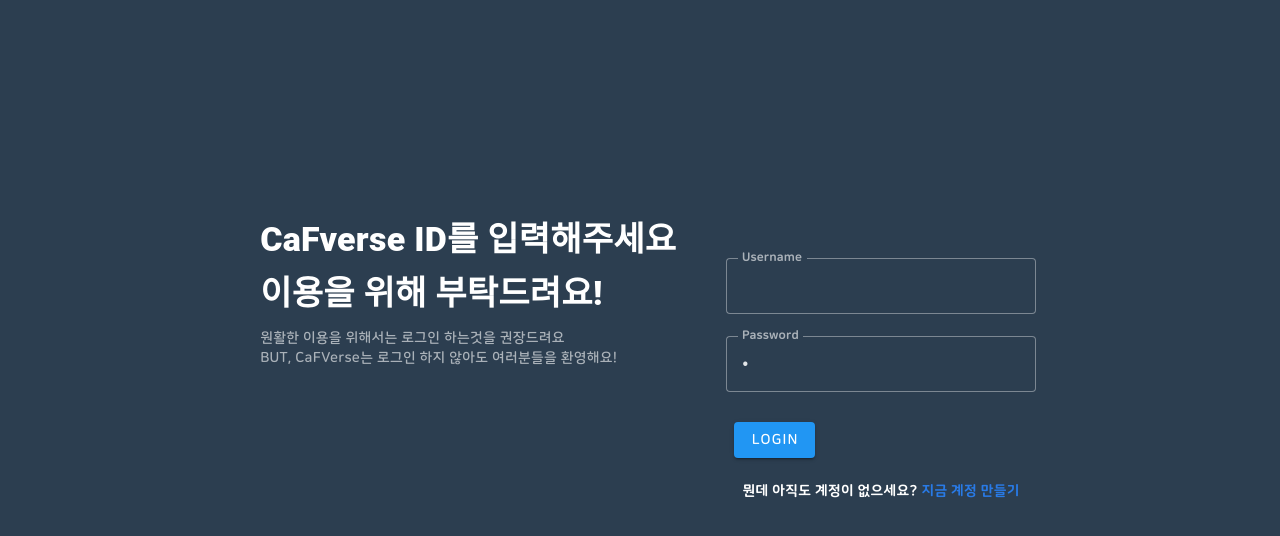
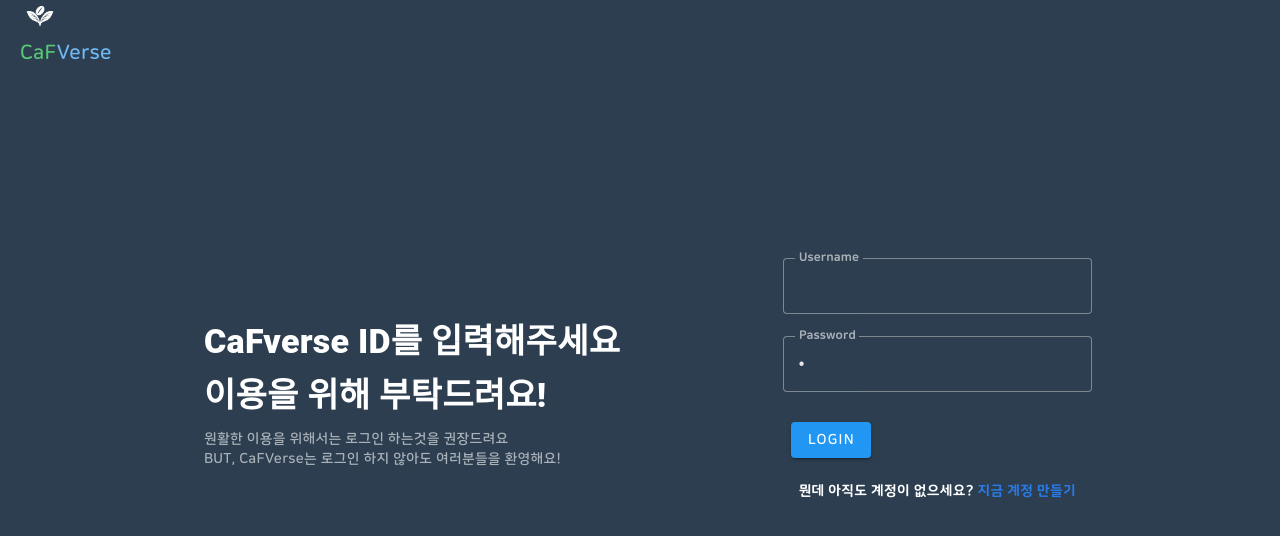
Before and after one commit to Andaemin/daeminVue, a Vue app in the folder client/: page /login in a window 1280 px wide. Shown: the top 536 px of the page. Built offline with nearby package versions, Linux system fonts and the light colour scheme; a web font is replaced by a local one.

Commit message:
로고 추가, feature : Create Header

```diff
--- a/client/src/components/layouts/HeaderNav.vue
+++ b/client/src/components/layouts/HeaderNav.vue
@@ -1,4 +1,24 @@
-<script setup></script>
+<script setup>
+import cafverseLogo from '../../assets/cafverse_logo_white.png'
+// import { useRouter } from 'vue-router'
+
+// const router = useRouter()
+
+// const logout = () => {
+//   router.push({ name: login })
+// }
+</script>
 <template>
-  <v-container></v-container>
+  <v-app-bar color="transparent" flat>
+    <!-- 좌측 로고 -->
+    <v-toolbar-title class="d-flex">
+      <router-link to="/home" class="d-flex-column">
+        <v-img :src="cafverseLogo" width="40" height="40" contain />
+        <span class="text-h6 font-weight-bold">
+          <span class="green">CaF</span><span class="blue">Verse</span>
+        </span>
+      </router-link>
+    </v-toolbar-title>
+    <!-- 우측 컴포넌트-->
+  </v-app-bar>
 </template>
--- a/client/src/views/LoginView.vue
+++ b/client/src/views/LoginView.vue
@@ -1,10 +1,15 @@
 <script setup>
 import SubmitBtn from '@/components/base/SubmitBtn.vue'
+import HeaderNav from '@/components/layouts/HeaderNav.vue'
 </script>
 <template>
+  <HeaderNav />
   <v-container class="d-flex justify-center align-center h-screen bg-caf-navy ma-0" fluid>
-    <v-card class="d-flex mb-6 w-66 h-50" color="indigo-darken-3" variant="transparent">
-      <v-sheet class="flex-1 text-white bg-transparent ma-2 pa-2 h-100 me-auto" variant="">
+    <v-card class="d-flex mb-6 w-75 h-50" color="indigo-darken-3" variant="transparent">
+      <v-sheet
+        class="d-flex-column align-center text-white bg-transparent ma-2 pa-2 me-auto"
+        variant=""
+      >
         <v-card-title class="text-h4 font-weight-black"
           >CaFverse ID를 입력해주세요 <br />이용을 위해 부탁드려요!</v-card-title
         >
@@ -14,7 +19,7 @@
         >
       </v-sheet>
       <v-sheet
-        class="flex-1 ma-2 pa-2 d-flex-column justify-center align-top bg-transparent text-white"
+        class="flex-1 ma-2 pa-2 d-flex-column justify-center align-center bg-transparent text-white"
       >
         <v-text-field class="" label="Username" model-value=" " variant="outlined"></v-text-field>
         <v-text-field
@@ -23,7 +28,7 @@
           model-value=" "
           variant="outlined"
         ></v-text-field>
-        <SubmitBtn class="font-weight-bold"><slot>Login</slot></SubmitBtn>
+        <SubmitBtn :to="{ name: 'join' }" class="font-weight-bold"><slot>Login</slot></SubmitBtn>
         <v-card-text class="gsapBox">
           뭔데 아직도 계정이 없으세요?
           <span class="linker"
```
Also changed, not shown: client/src/router/index.js (+3 -7 lines), client/src/assets/cafverse_logo_white.png (added), 1 other file (tests, documents, lock files or other folders).
